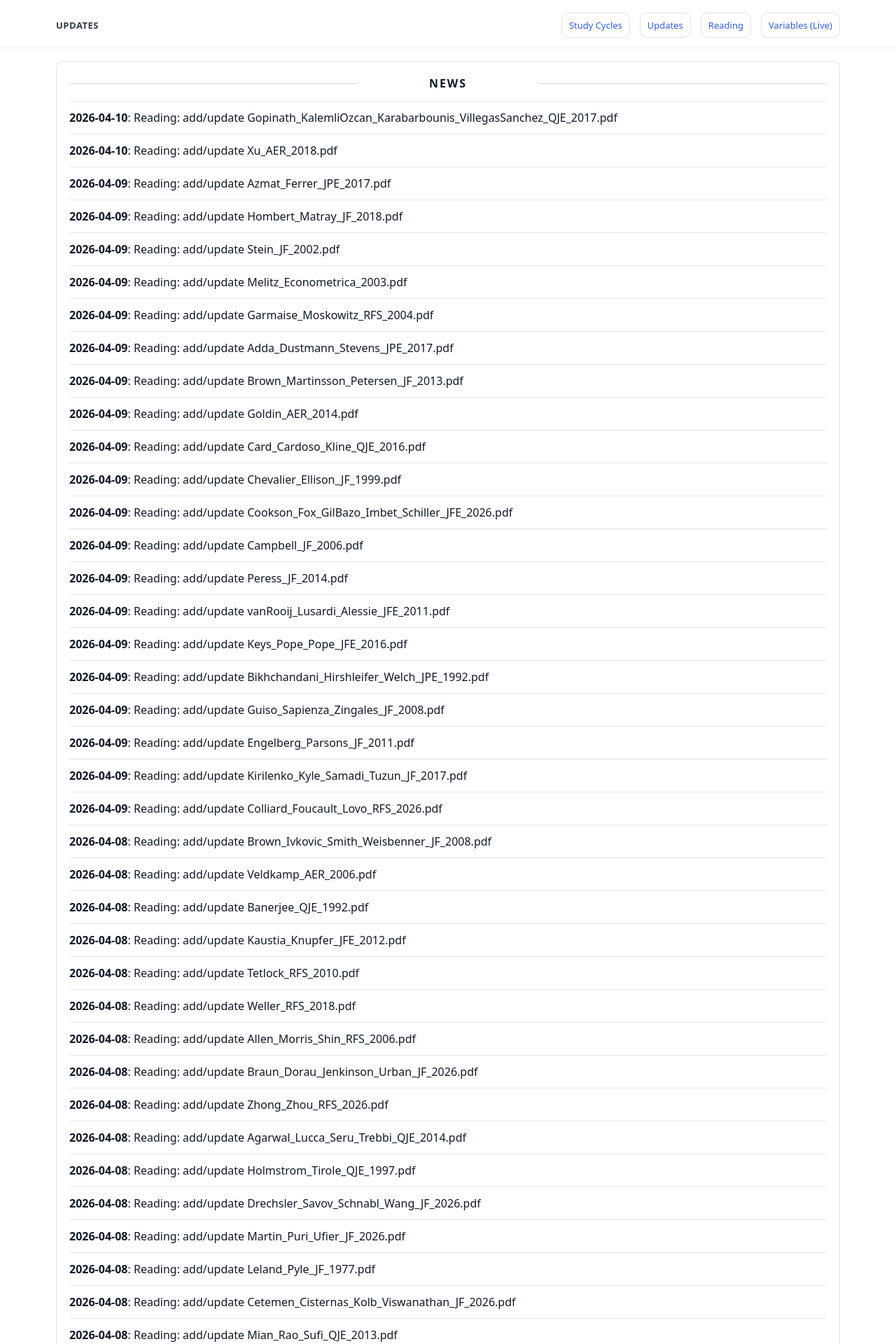
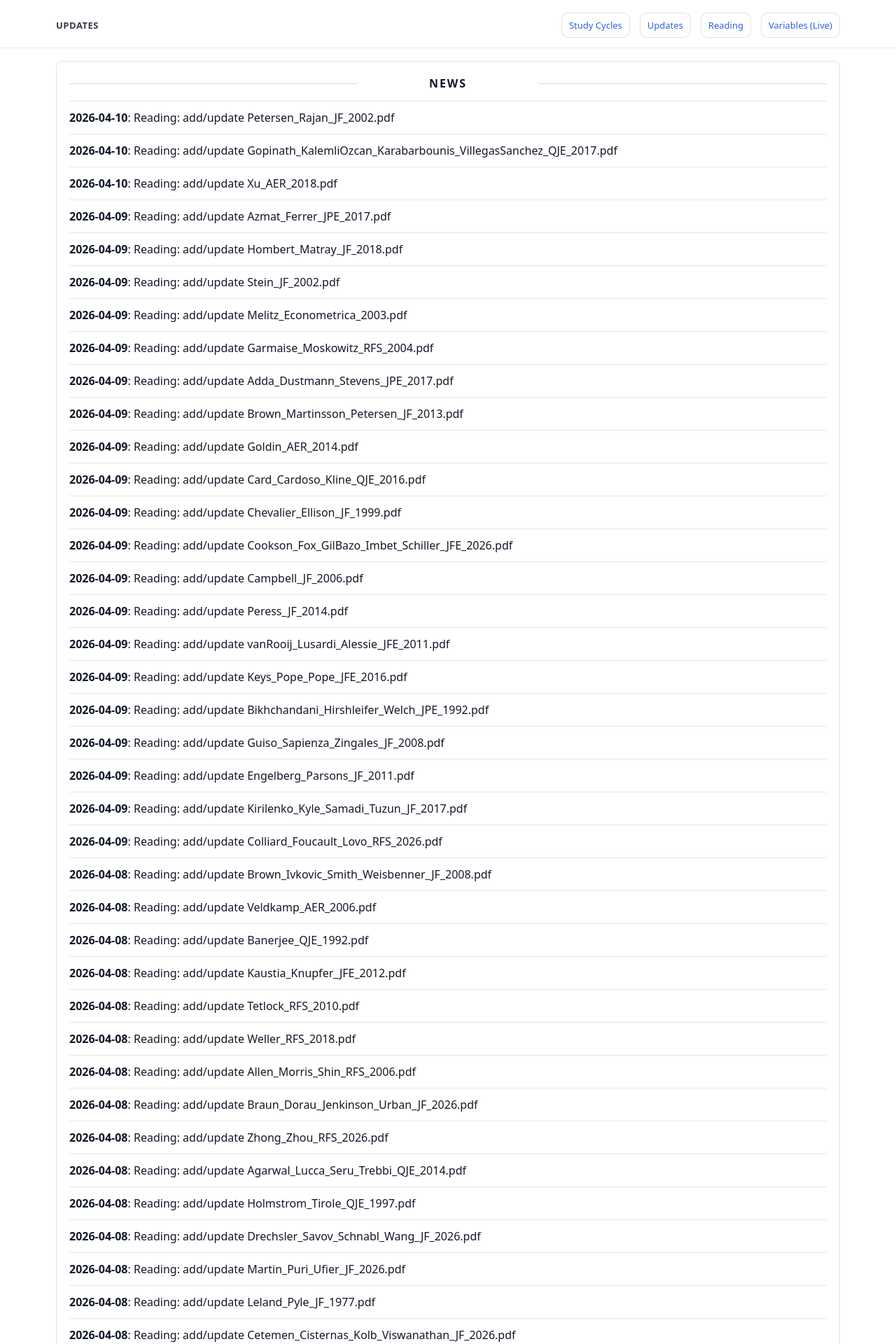
Before and after one commit to yaxinzn/study-archive, a Jekyll site: the page built from updates/index.md, in a window 1280 px wide. Shown: the top 1920 px of the page at 70% size. Built offline with Jekyll 4.4.1, drawn with Linux system fonts in a browser that asks for light colours; some of the changed text lies outside the part shown.

Commit message:
chore: update NEWS feed

```diff
--- a/_data/news.yml
+++ b/_data/news.yml
@@ -1,4 +1,7 @@
 # Auto-generated update history (sorted newest -> oldest). Do not edit manually.
+- ts: "1775767750"
+  date: "2026-04-10"
+  title: "Reading: add/update Petersen_Rajan_JF_2002.pdf"
 - ts: "1775766877"
   date: "2026-04-10"
   title: "Reading: add/update Gopinath_KalemliOzcan_Karabarbounis_VillegasSanchez_QJE_2017.pdf"
```
